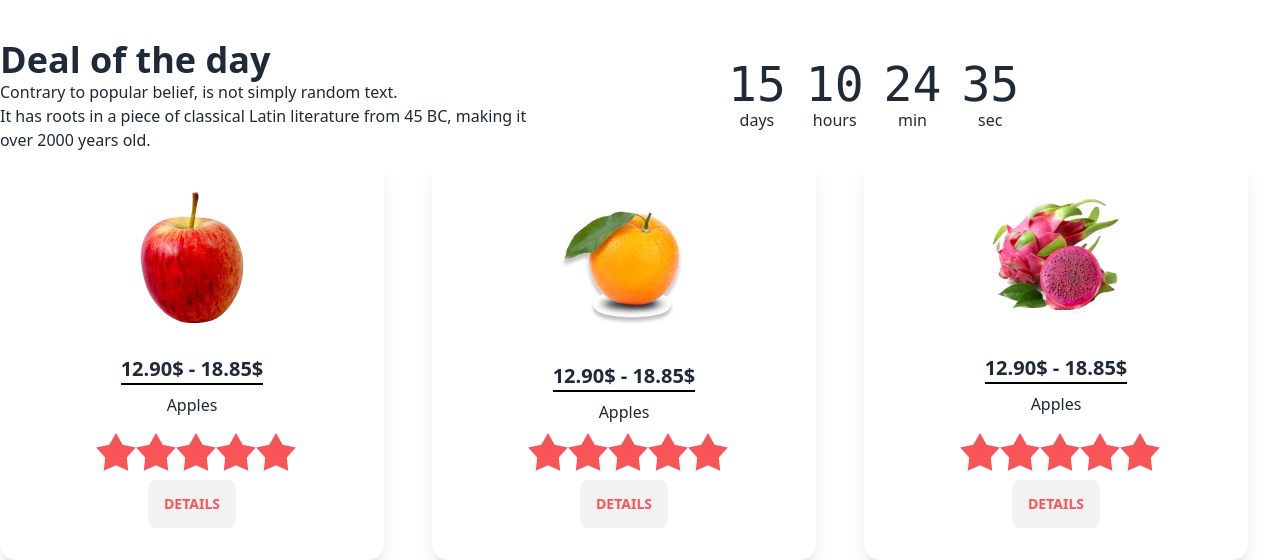
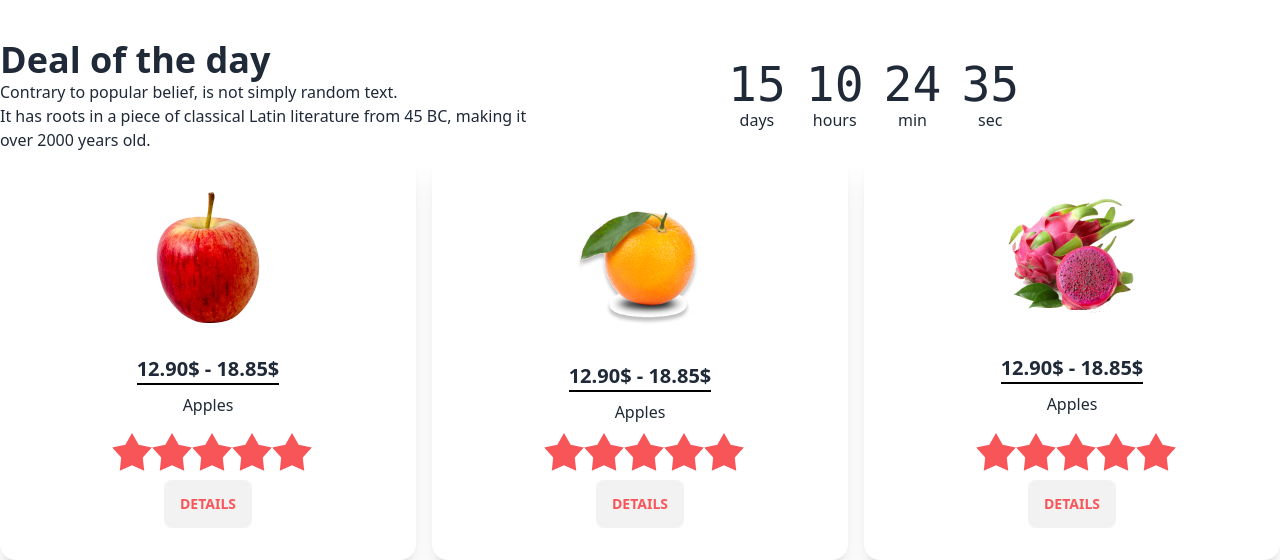
Before and after one commit to Pritom003/BBA3-FRUIS-ASSINGMENT-NJP, a plain HTML site: page index.html in a window 1280 px wide. Shown: the part 1126-1686 px from the top of the page. Drawn offline with nearby package versions, Linux system fonts and the light colour scheme.

Commit message:
remover fixe

```diff
--- a/index.html
+++ b/index.html
@@ -184,10 +184,10 @@
      </div>
     </section>
     <!-- card section -->
-    <section>
+    <section  >
       <div class="grid grid-cols-1 gap-4  md:grid-cols-2 lg:grid-cols-3">
         <!-- card-1 -->
-        <div class="card w-96 bg-base-100 shadow-xl">
+        <div class="card bg-base-100 shadow-xl">
           <figure class="px-10 pt-10">
             <img src="images/fruit6.png" alt="Shoes" class="rounded-xl" />
           </figure>
@@ -253,7 +253,7 @@
 
           <!-- card-2 -->
           <div>
-            <div class="card w-96 bg-base-100 shadow-xl">
+            <div class="card bg-base-100 shadow-xl">
               <figure class="px-10 pt-10">
                 <img src="images/fruit7.png" alt="Shoes" class="rounded-xl" />
               </figure>
@@ -282,7 +282,7 @@
     <div class="modal bg-current">
       <div class="modal-box">
 
-        <div class="card w-96 bg-base-100 shadow-xl">
+        <div class="card bg-base-100 shadow-xl">
           <figure class="px-10 pt-10">
             <img src="images/fruit7.png" alt="Shoes" class="rounded-xl" />
           </figure>
@@ -318,7 +318,7 @@
 
 
         <!-- card-3 -->
-        <div class="card w-96 bg-base-100 shadow-xl">
+        <div class="card bg-base-100 shadow-xl">
           <figure class="px-10 pt-10">
             <img src="images/fruit8.png" alt="Shoes" class="rounded-xl" />
           </figure>
@@ -347,7 +347,7 @@
 <div class="modal bg-current">
   <div class="modal-box">
 
-    <div class="card w-96 bg-base-100 shadow-xl">
+    <div class="card bg-base-100 shadow-xl">
       <figure class="px-10 pt-10">
         <img src="images/fruit8.png" alt="Shoes" class="rounded-xl" />
       </figure>
```
